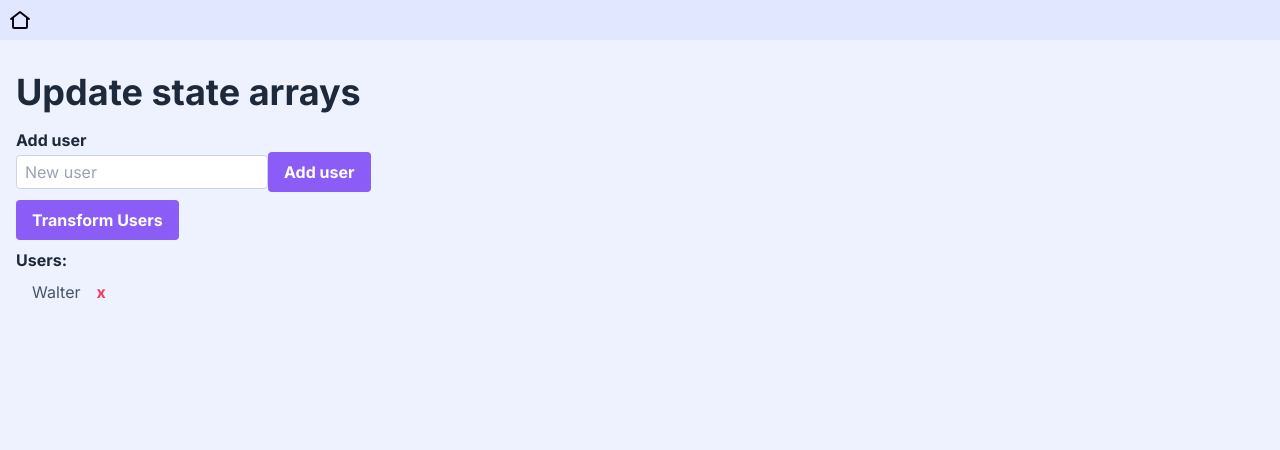
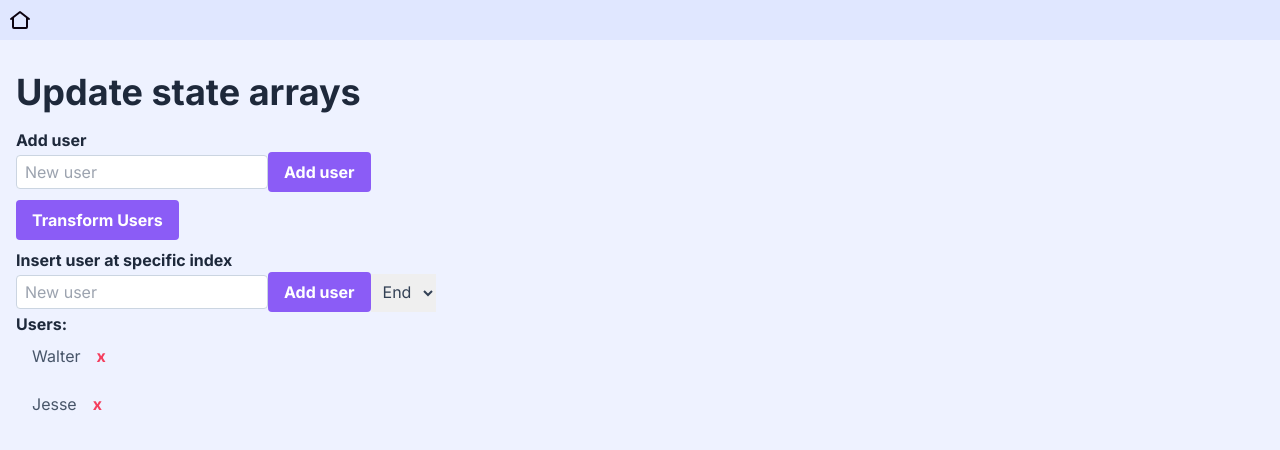
Before and after one commit to emanuelefavero/frontend-problems, a Next.js app in the folder react/: page /update-state-arrays in a window 1280 px wide. Shown: the top 450 px of the page. Built offline with nearby package versions, Linux system fonts and the light colour scheme.

Commit message:
add /update-state-arrays insert at specific index

```diff
--- a/react/app/update-state-arrays/page.tsx
+++ b/react/app/update-state-arrays/page.tsx
@@ -7,8 +7,12 @@ interface User {
 }
 
 export default function Page() {
-  const [users, setUsers] = useState<User[]>([{ id: 0, name: 'Walter' }])
+  const [users, setUsers] = useState<User[]>([
+    { id: 0, name: 'Walter' },
+    { id: 1, name: 'Jesse' },
+  ])
   const [inputValue, setInputValue] = useState('')
+  const [insertAt, setInsertAt] = useState<number>(users.length)
 
   // Add user
   const handleAddUser = (e: React.FormEvent<HTMLFormElement>) => {
@@ -37,6 +41,17 @@ export default function Page() {
     setUsers(transformedUsers)
   }
 
+  // Insert into users (at a specific index)
+  const handleInsertUser = () => {
+    if (!inputValue) return
+
+    const newUser = { id: users.length, name: inputValue }
+
+    setUsers([...users.slice(0, insertAt), newUser, ...users.slice(insertAt)])
+    setInputValue('')
+    setInsertAt(insertAt === users.length ? insertAt + 1 : insertAt + 1)
+  }
+
   return (
     <>
       <h1>Update state arrays</h1>
@@ -57,6 +72,33 @@ export default function Page() {
         Transform Users
       </button>
 
+      {/* Insert users at specific index */}
+      <div>
+        <h2>Insert user at specific index</h2>
+        <input
+          type='text'
+          required
+          placeholder='New user'
+          value={inputValue}
+          onChange={(e) => setInputValue(e.target.value)}
+        />
+        <button onClick={handleInsertUser}>Add user</button>
+
+        <select
+          value={insertAt}
+          onChange={(e) => setInsertAt(Number(e.target.value))}
+          className='text-slate-700 p-2'
+        >
+          {users.map((user, index) => (
+            <option key={index} value={index}>
+              {index}
+            </option>
+          ))}
+
+          <option value={users.length}>End</option>
+        </select>
+      </div>
+
       <h2>Users:</h2>
       <ul>
         {users.map((user) => (
```
